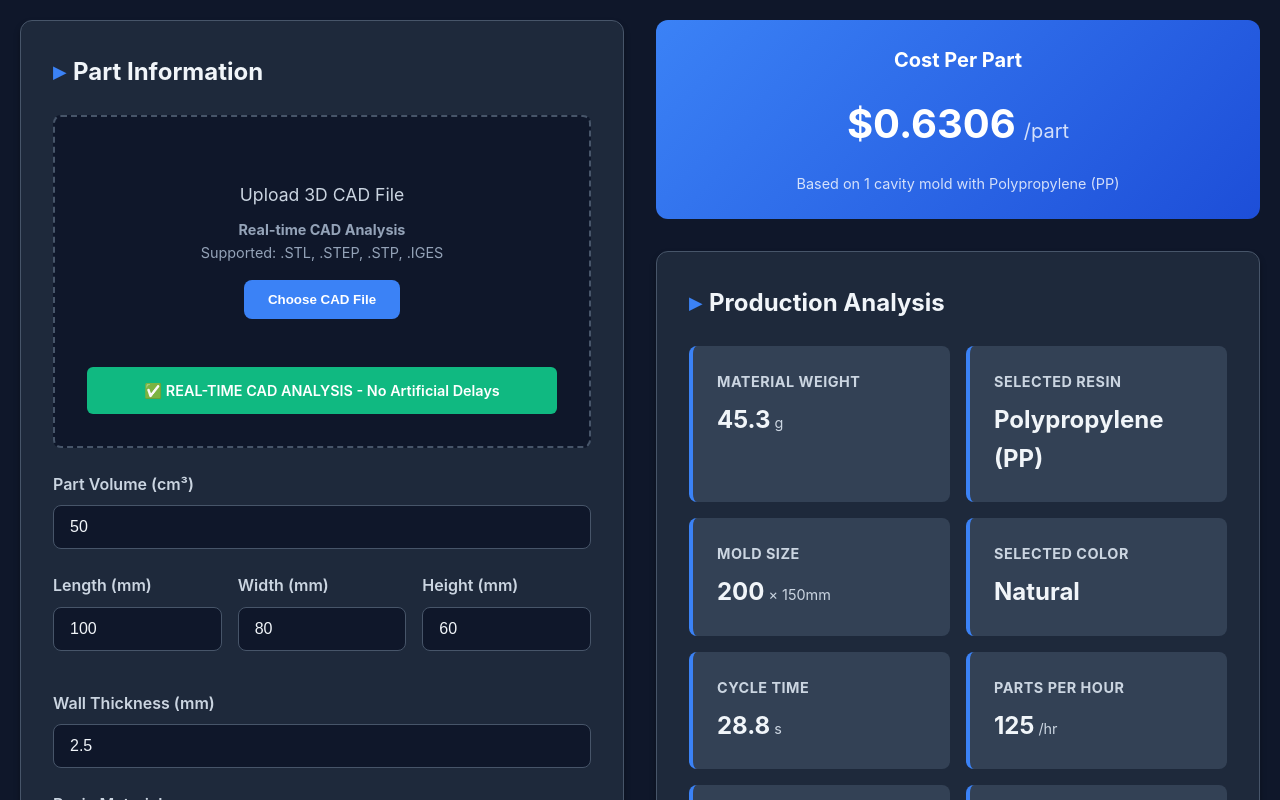
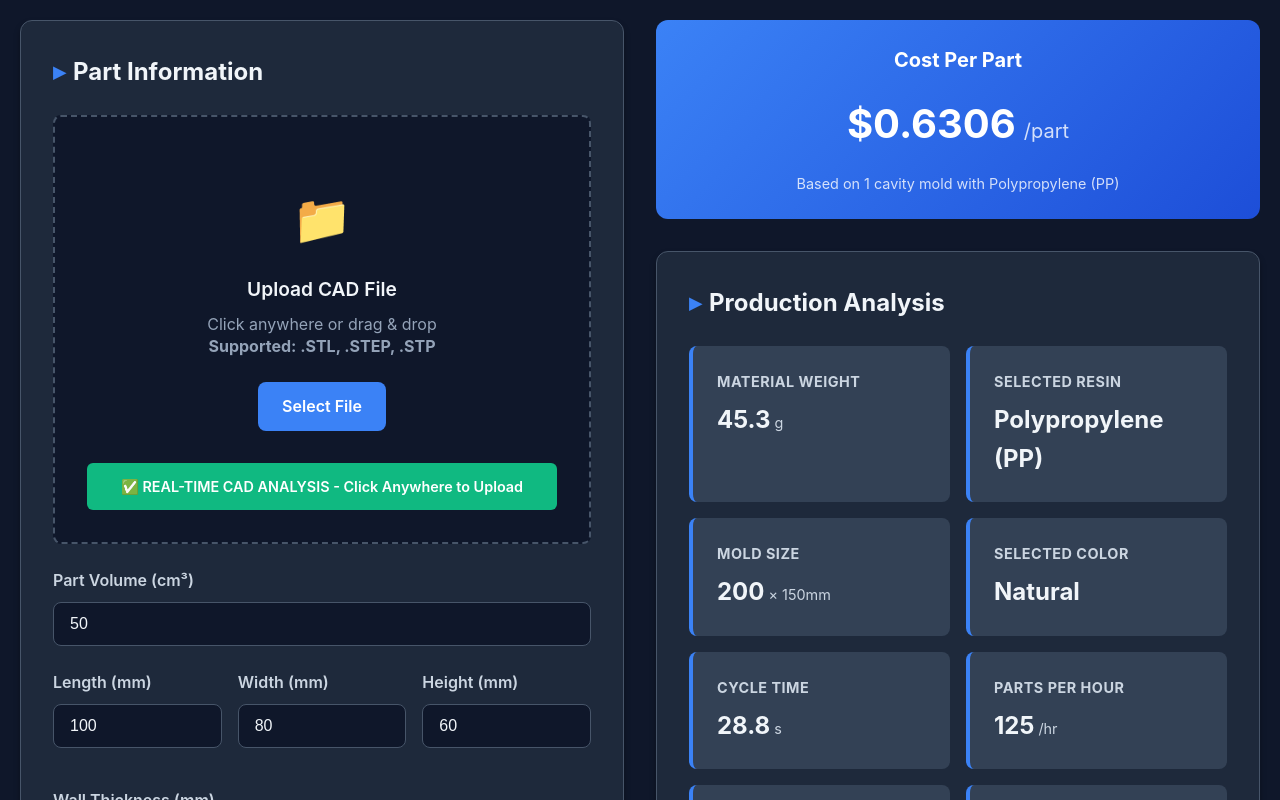
Before and after one commit to shmcrekt/legendary-barnacle, a React (Vite) app: page / in a window 1280 px wide. Shown: the top 800 px of the page. Built offline with nearby package versions, Linux system fonts and the light colour scheme; the HTML template or start-up script is replaced by a standard one.

Commit message:
Update CADAnalyzer.jsx

```diff
--- a/src/components/CADAnalyzer.jsx
+++ b/src/components/CADAnalyzer.jsx
@@ -45,37 +45,94 @@ const CADAnalyzer = ({ onAnalysisComplete, onError }) => {
         style={{ display: 'none' }}
       />
 
-      <label htmlFor="cad-file" style={{
-        cursor: isAnalyzing ? 'not-allowed' : 'pointer',
-        display: 'block',
-        width: '100%',
-        height: '100%'
-      }}>
-        <div style={{ textAlign: 'center', padding: isAnalyzing ? '1.5rem' : '2rem' }}>
+      <label
+        htmlFor="cad-file"
+        style={{
+          cursor: isAnalyzing ? 'not-allowed' : 'pointer',
+          display: 'block',
+          width: '100%',
+          height: '100%',
+          padding: '2rem'
+        }}
+      >
+        <div style={{ textAlign: 'center' }}>
           {!isAnalyzing ? (
             <>
-              <p style={{ fontSize: '1.1rem', marginBottom: '0.5rem' }}>Upload 3D CAD File</p>
-              <p style={{ fontSize: '0.9rem', color: '#94a3b8', marginBottom: '1rem' }}>
-                <strong>Real-time CAD Analysis</strong><br/>
-                Supported: .STL, .STEP, .STP, .IGES
+              {/* Upload Icon */}
+              <div style={{
+                fontSize: '3rem',
+                marginBottom: '1rem',
+                color: '#3b82f6'
+              }}>
+                📁
+              </div>
+
+              <p style={{
+                fontSize: '1.2rem',
+                marginBottom: '0.5rem',
+                fontWeight: '600',
+                color: 'var(--text-primary)'
+              }}>
+                Upload CAD File
               </p>
 
-              <button className="upload-button">
-                Choose CAD File
-              </button>
+              <p style={{
+                fontSize: '1rem',
+                color: '#94a3b8',
+                marginBottom: '1.5rem',
+                lineHeight: '1.4'
+              }}>
+                Click anywhere or drag & drop<br/>
+                <strong>Supported: .STL, .STEP, .STP</strong>
+              </p>
+
+              {/* Visual "button" that's not actually a button */}
+              <div style={{
+                display: 'inline-block',
+                background: 'var(--accent-primary)',
+                color: 'white',
+                padding: '0.75rem 1.5rem',
+                borderRadius: '8px',
+                fontWeight: '600',
+                fontSize: '1rem',
+                transition: 'all 0.2s',
+                transform: 'translateY(0)'
+              }}>
+                Select File
+              </div>
             </>
           ) : (
             <>
-              <p style={{ fontSize: '1rem', marginBottom: '1rem' }}>
-                Analyzing: <strong>{currentFile}</strong>
+              {/* Analyzing State */}
+              <div style={{
+                fontSize: '2.5rem',
+                marginBottom: '1rem'
+              }}>
+                ⚙️
+              </div>
+
+              <p style={{
+                fontSize: '1.1rem',
+                marginBottom: '0.5rem',
+                fontWeight: '600',
+                color: 'var(--text-primary)'
+              }}>
+                Analyzing CAD File
+              </p>
+
+              <p style={{
+                fontSize: '0.9rem',
+                color: '#94a3b8',
+                marginBottom: '1.5rem'
+              }}>
+                {currentFile}
               </p>
 
               <div style={{
                 display: 'flex',
                 alignItems: 'center',
                 justifyContent: 'center',
-                gap: '1rem',
-                marginBottom: '1rem'
+                gap: '0.75rem'
               }}>
                 <div style={{
                   width: '20px',
@@ -85,19 +142,17 @@ const CADAnalyzer = ({ onAnalysisComplete, onError }) => {
                   borderRadius: '50%',
                   animation: 'spin 1s linear infinite'
                 }} />
-                <span>Processing {currentFile?.split('.').pop()?.toUpperCase()}...</span>
+                <span style={{ fontSize: '0.9rem', color: '#94a3b8' }}>
+                  Processing {currentFile?.split('.').pop()?.toUpperCase()}...
+                </span>
               </div>
-
-              <p style={{ fontSize: '0.8rem', color: '#94a3b8' }}>
-                Analyzing geometry in real-time...
-              </p>
             </>
           )}
         </div>
       </label>
 
-      <div className="simulation-notice" style={{ background: '#10b981' }}>
-        ✅ REAL-TIME CAD ANALYSIS - No Artificial Delays
+      <div className="simulation-notice" style={{ background: '#10b981', marginTop: '0' }}>
+        ✅ REAL-TIME CAD ANALYSIS - Click Anywhere to Upload
       </div>
     </div>
   );
```
